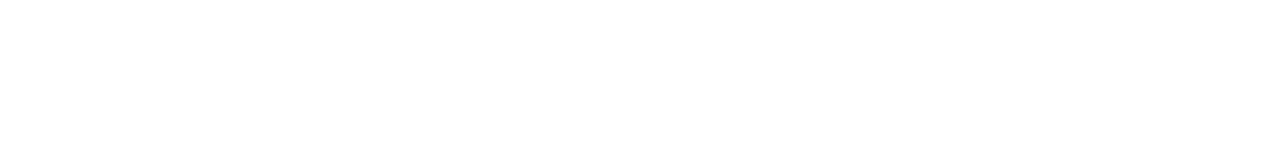
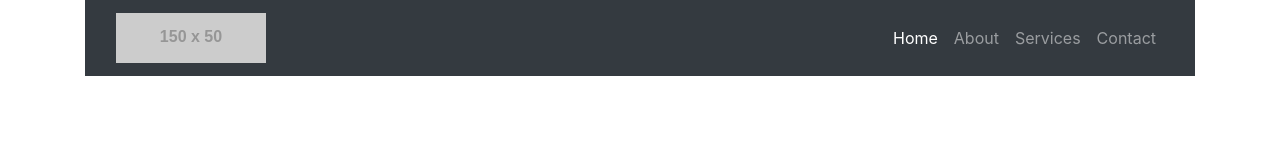
Before and after one commit to hulapyk/Bootopgave, a website: page index.html in a window 1280 px wide. Drawn offline with nearby package versions, Linux system fonts and the light colour scheme; placeholder pictures from the web are drawn by us.

Commit message:
Tilføjet farver til colors stylesheetet. Lidt nav halløj, ikke færdigt.

```diff
--- a/index.html
+++ b/index.html
@@ -17,6 +17,38 @@
 <body>
 
 
+<div class="container">
+
+    <nav class="navbar navbar-expand-lg navbar-dark bg-dark static-top">
+        <div class="container">
+          <a class="navbar-brand" href="#">
+                <img src="http://placehold.it/150x50?text=Logo" alt="">
+              </a>
+          <button class="navbar-toggler" type="button" data-toggle="collapse" data-target="#navbarResponsive" aria-controls="navbarResponsive" aria-expanded="false" aria-label="Toggle navigation">
+                <span class="navbar-toggler-icon"></span>
+              </button>
+          <div class="collapse navbar-collapse" id="navbarResponsive">
+            <ul class="navbar-nav ml-auto">
+              <li class="nav-item active">
+                <a class="nav-link" href="#">Home
+                      <span class="sr-only">(current)</span>
+                    </a>
+              </li>
+              <li class="nav-item">
+                <a class="nav-link" href="#">About</a>
+              </li>
+              <li class="nav-item">
+                <a class="nav-link" href="#">Services</a>
+              </li>
+              <li class="nav-item">
+                <a class="nav-link" href="#">Contact</a>
+              </li>
+            </ul>
+          </div>
+        </div>
+      </nav>
+
+</div>
 
 
 
```
Also changed, not shown: css/_colors.scss (+7 -0 lines).
